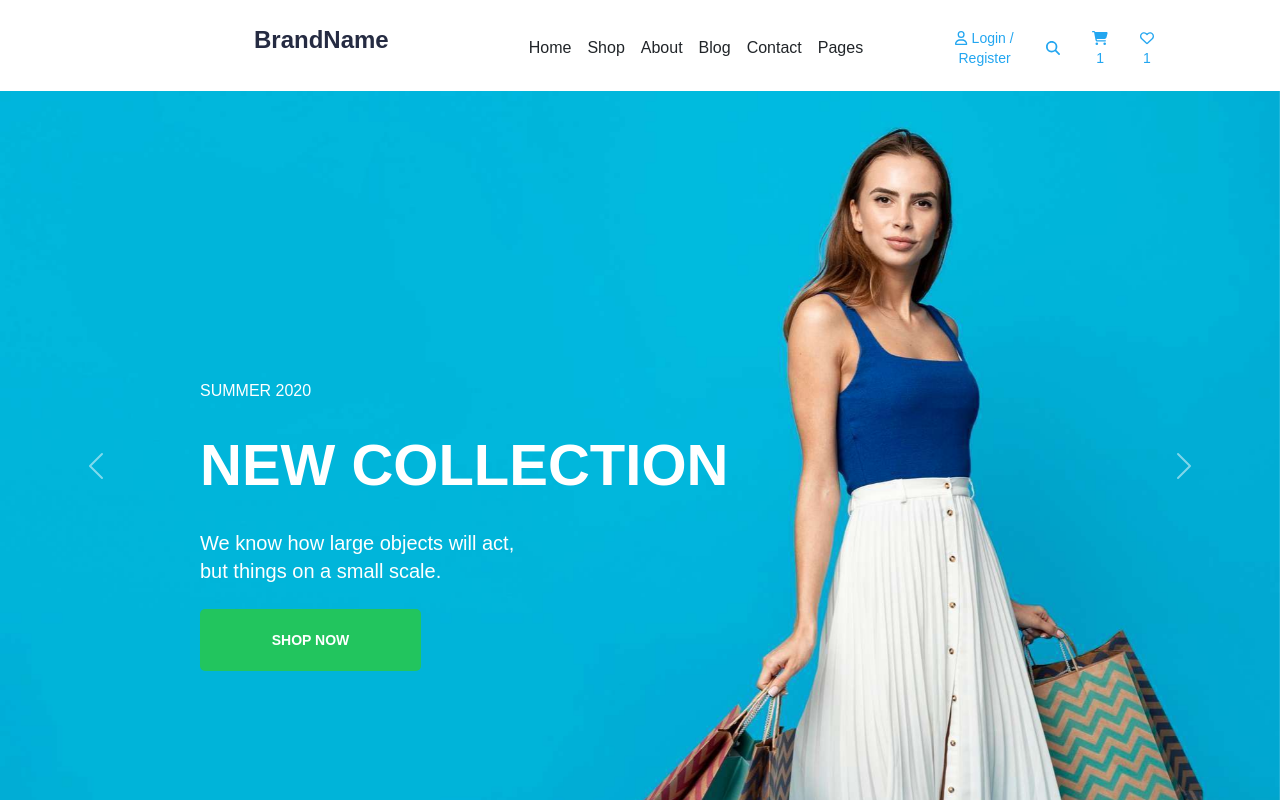
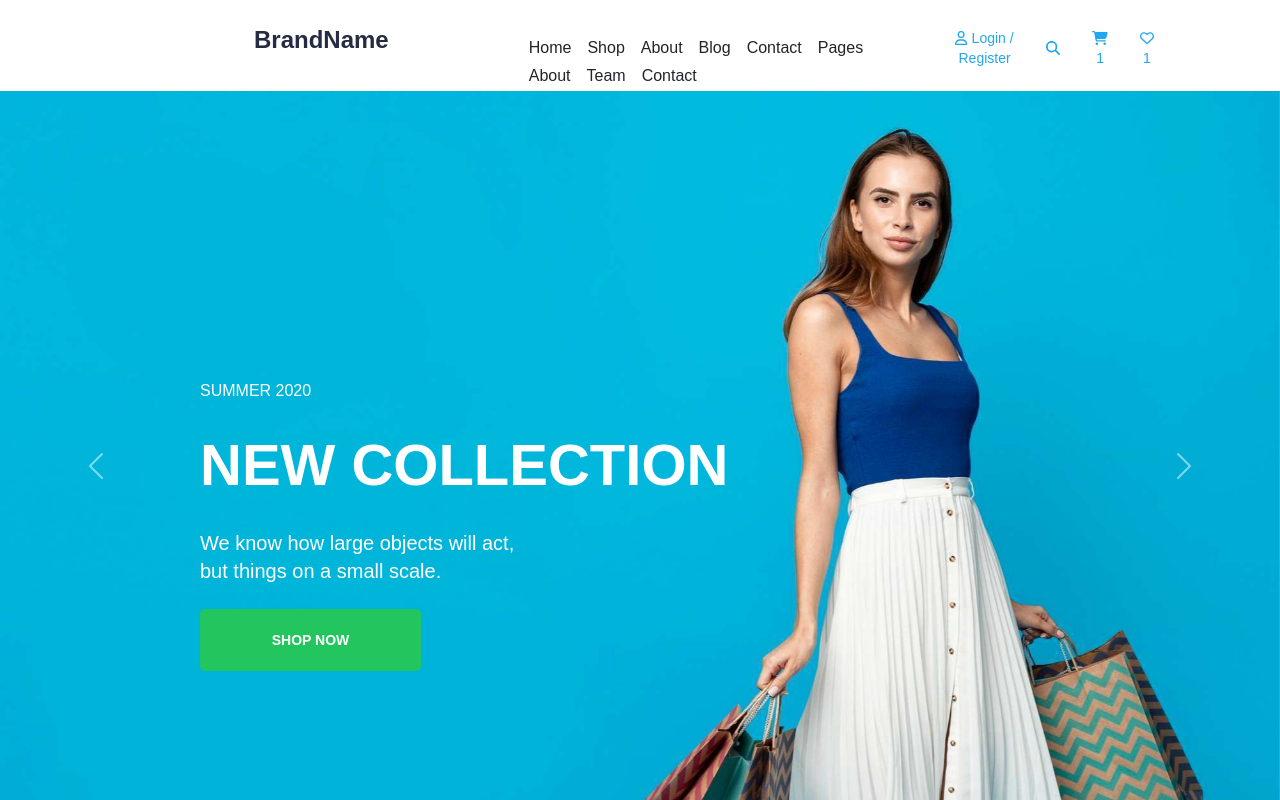
Before and after one commit to gokhangultan/gokhan-ecommerce, a React (Vite) app: page / in a window 1280 px wide. Both pictures are taken after a click on the button "Shop". Shown: the top 800 px of the page. Built offline with nearby package versions, Linux system fonts and the light colour scheme.

Commit message:
dropdown header onclick

```diff
--- a/src/layouts/Header.jsx
+++ b/src/layouts/Header.jsx
@@ -1,7 +1,6 @@
 import { FontAwesomeIcon } from "@fortawesome/react-fontawesome";
 import { faUser, faHeart } from "@fortawesome/free-regular-svg-icons";
 import { faMagnifyingGlass, faCartShopping, faBars } from "@fortawesome/free-solid-svg-icons";
-
 import React, { useState } from 'react';
 
 export default function Header() {
@@ -18,9 +17,14 @@ export default function Header() {
                     <h3 className=' font-container xl:mx-[136px] lg:mx-[40px] md:mx-[20px] mx-[5px] text-[24px] font-bold font- text-[#252B42] leading-8'>BrandName</h3>
                 </div>
                 <div className=' sm:flex xl:flex lg:flex md:flex basis-4/5 mx-1'>
-                    <nav className=' hidden  sm:flex xl:flex lg:flex md:flex xl:gap-4 sm:gap-2'>
+                    <nav className='hidden sm:flex xl:flex lg:flex md:flex xl:gap-4 sm:gap-2'>
                         <button>Home</button>
-                        <button>Shop</button>
+                        <button onClick={toggleMenuVisibility} className="relative">Shop</button>
+                        <div className={`dropdown-content ${isMenuVisible ? 'absolute top-16 flex flex-row gap-3' : 'hidden'}`}>
+                            <a href="#">About</a>
+                            <a href="#">Team</a>
+                            <a href="#">Contact</a>
+                        </div>
                         <button>About</button>
                         <button>Blog</button>
                         <button>Contact</button>
```
